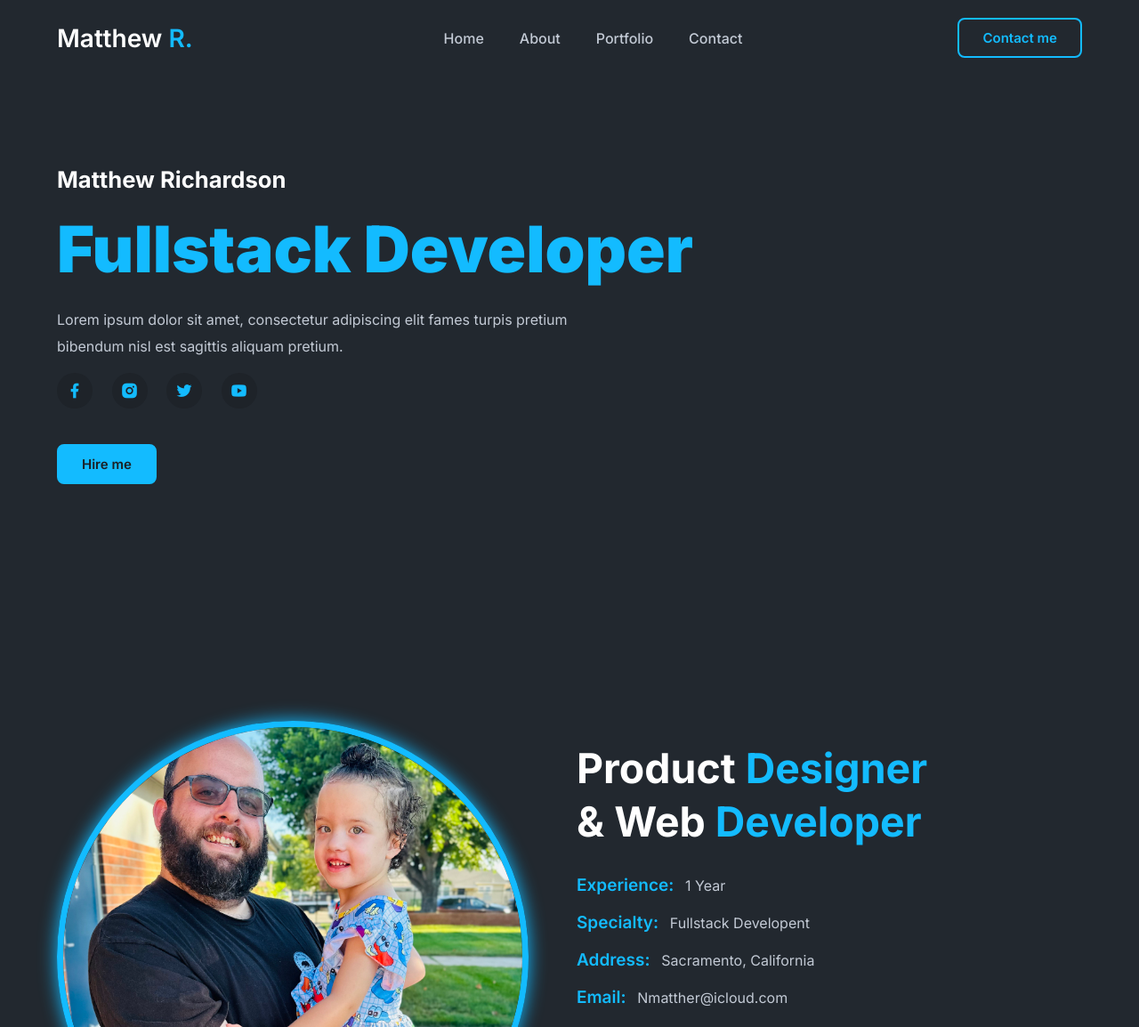
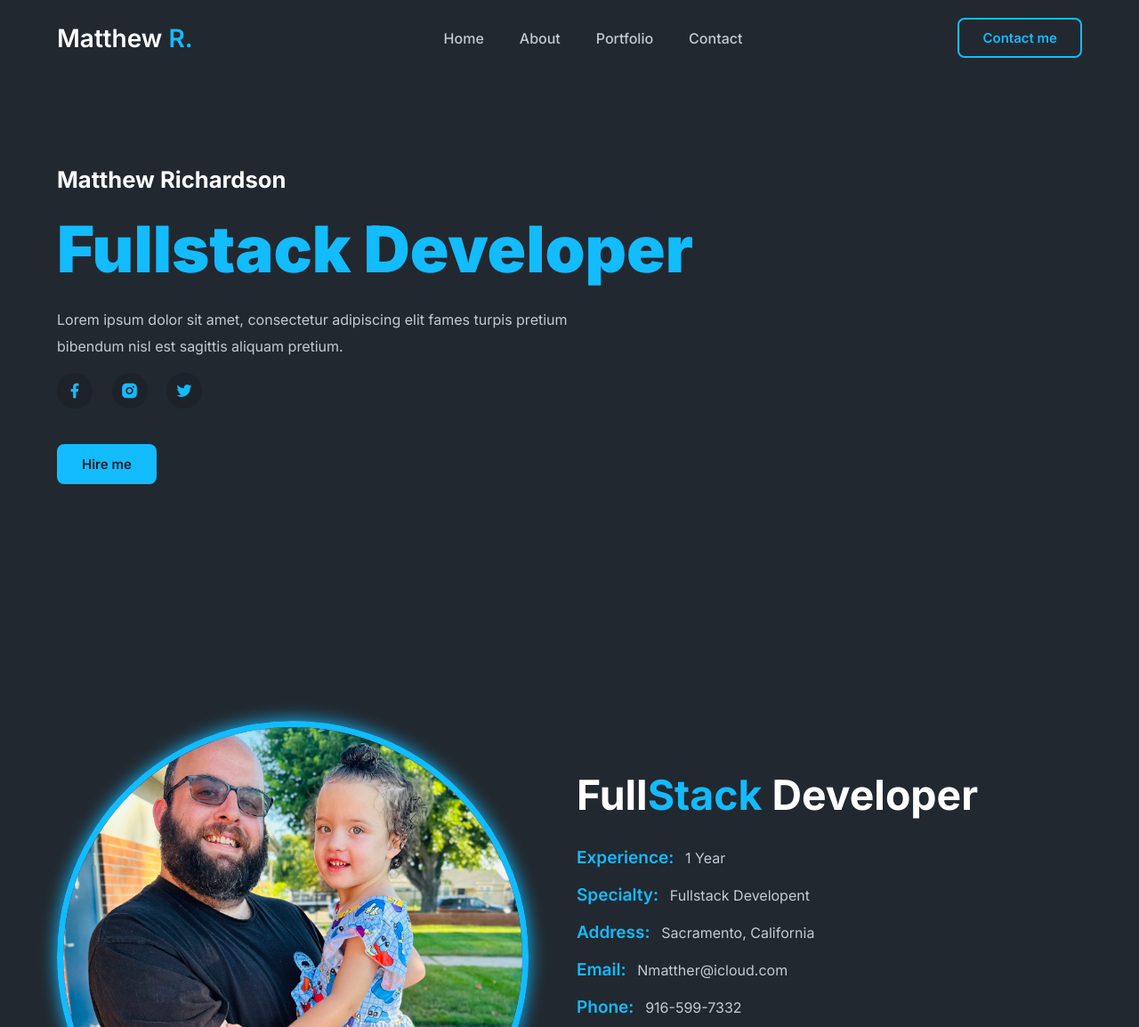
Before and after one commit to Matthew-Richardson-Personal-Website/Matt-R-Personal-Website, a plain HTML site: page index.html in a window 1280 px wide. Shown: the top 1154 px of the page at 89% size. Drawn offline with nearby package versions, Linux system fonts and the light colour scheme.

Commit message:
removed button

```diff
--- a/index.html
+++ b/index.html
@@ -51,7 +51,6 @@
 				<a href="#"><i class="ri-facebook-fill"></i></a>
 				<a href="#"><i class="ri-instagram-fill"></i></a>
 				<a href="#"><i class="ri-twitter-fill"></i></a>
-				<a href="#"><i class="ri-youtube-fill"></i></a>
 			</div>
 
 			<div class="main-btn">
@@ -68,7 +67,7 @@
 		</div>
 
 		<div class="about-text" data-aos="zoom-in-up">
-			<h2>Product <span>Designer</span> <br> & Web <span>Developer</span></h2>
+			<h2>Full<span>Stack</span> Developer</h2>
 			<div class="exp-area">
 				<p class="exp">
 					Experience:
```
